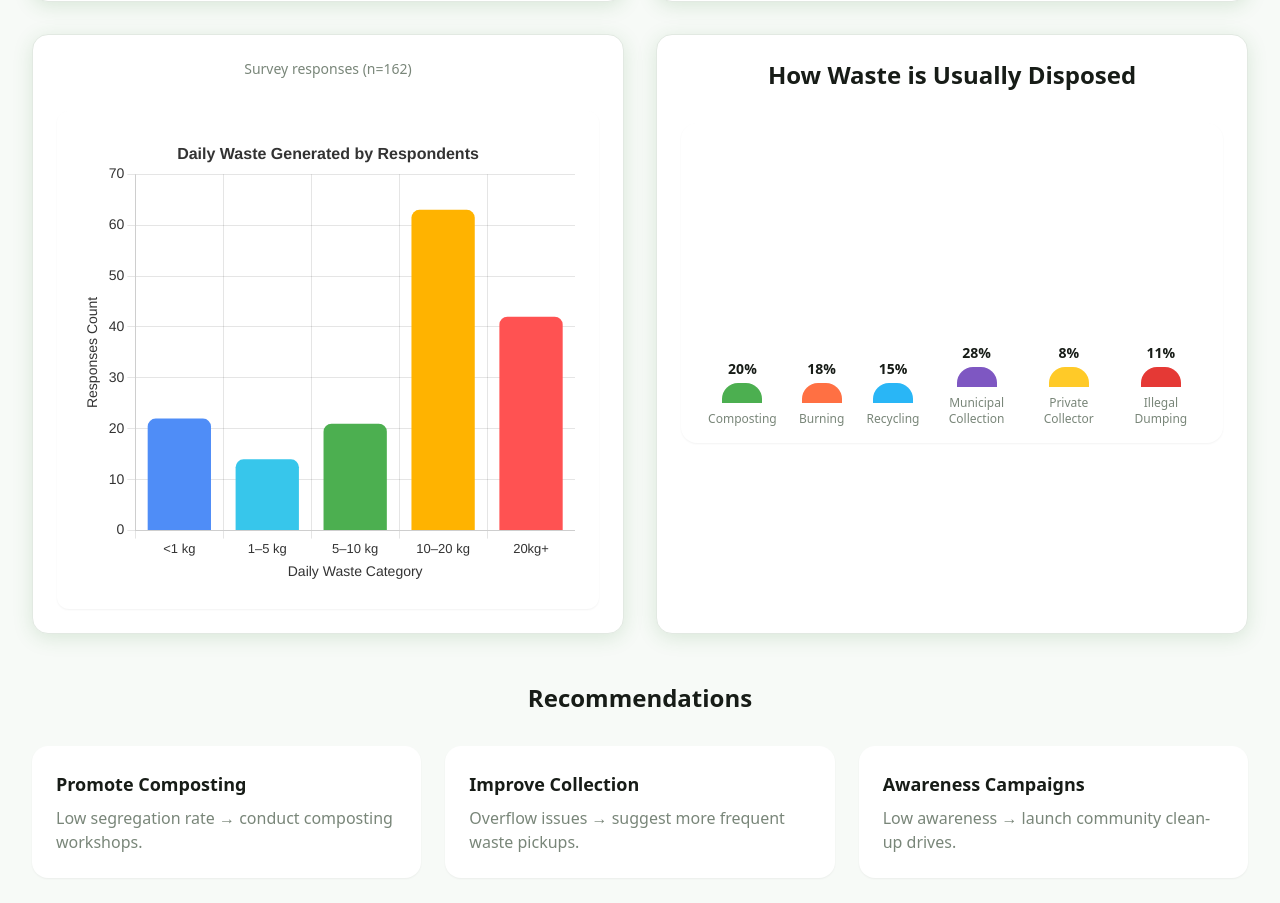
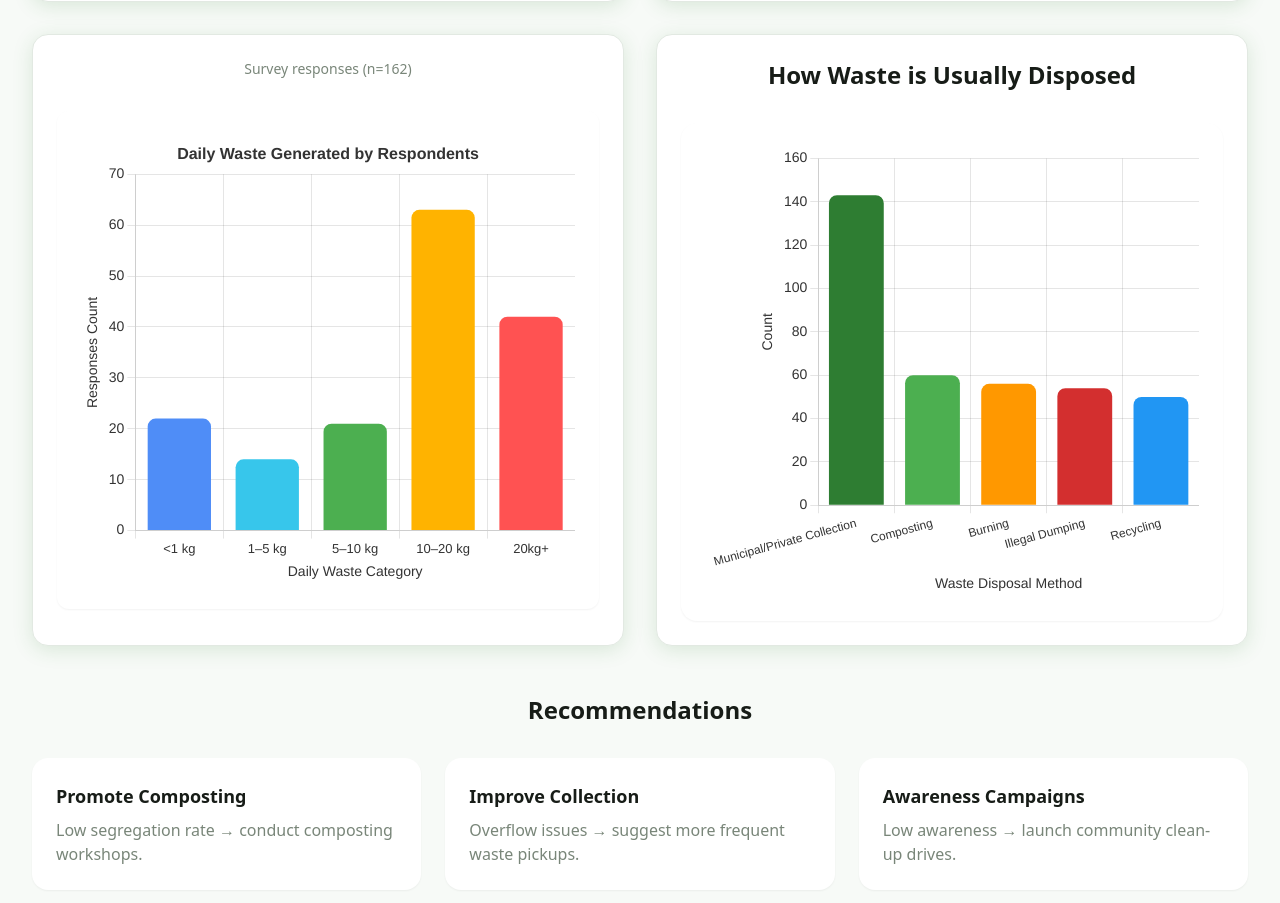
Before and after one commit to aaryx/green-track-learn, a React (Vite) app: page / in a window 1280 px wide. Shown: the part 2440-3343 px from the top of the page. Built offline with nearby package versions, Linux system fonts and the light colour scheme; the HTML template or start-up script is replaced by a standard one.

Commit message:
Replace WasteDisposalChart with new code

```diff
--- a/src/components/WasteDisposalChart.tsx
+++ b/src/components/WasteDisposalChart.tsx
@@ -1,16 +1,80 @@
-import { useState } from 'react';
+import { Bar } from 'react-chartjs-2';
+import { Chart as ChartJS, CategoryScale, LinearScale, BarElement, Title, Tooltip, Legend } from 'chart.js';
+
+ChartJS.register(CategoryScale, LinearScale, BarElement, Title, Tooltip, Legend);
 
 const WasteDisposalChart = () => {
-  const data = [
-    { method: "Composting", percent: 20, color: "#4CAF50" },
-    { method: "Burning", percent: 18, color: "#FF7043" },
-    { method: "Recycling", percent: 15, color: "#29B6F6" },
-    { method: "Municipal Collection", percent: 28, color: "#7E57C2" },
-    { method: "Private Collector", percent: 8, color: "#FFCA28" },
-    { method: "Illegal Dumping", percent: 11, color: "#E53935" }
-  ];
+  const data = {
+    labels: [
+      "Municipal/Private Collection",
+      "Composting",
+      "Burning",
+      "Illegal Dumping",
+      "Recycling"
+    ],
+    datasets: [{
+      label: "Number of Responses",
+      data: [143, 60, 56, 54, 50],
+      backgroundColor: [
+        "#2E7D32",
+        "#4CAF50",
+        "#FF9800",
+        "#D32F2F",
+        "#2196F3"
+      ],
+      borderRadius: 8
+    }]
+  };
 
-  const [hoveredIndex, setHoveredIndex] = useState<number | null>(null);
+  const options = {
+    responsive: true,
+    maintainAspectRatio: false,
+    scales: {
+      y: {
+        beginAtZero: true,
+        title: {
+          display: true,
+          text: "Count",
+          font: {
+            size: 14
+          },
+          color: '#333'
+        },
+        ticks: {
+          color: '#333',
+          font: {
+            size: 14
+          }
+        }
+      },
+      x: {
+        title: {
+          display: true,
+          text: "Waste Disposal Method",
+          font: {
+            size: 14
+          },
+          color: '#333'
+        },
+        ticks: {
+          color: '#333',
+          font: {
+            size: 12
+          }
+        }
+      }
+    },
+    plugins: {
+      legend: {
+        display: false
+      },
+      tooltip: {
+        callbacks: {
+          label: (context: any) => `Responses: ${context.raw}`
+        }
+      }
+    }
+  };
 
   return (
     <div className="w-full h-full flex flex-col items-center justify-center p-4 sm:p-6">
@@ -19,59 +83,12 @@ const WasteDisposalChart = () => {
       </h3>
 
       <div className="w-full max-w-[700px] mx-auto">
-        {/* Chart Container */}
-        <div className="relative h-[280px] sm:h-[320px] flex flex-wrap sm:flex-nowrap items-end justify-around gap-1 sm:gap-3 md:gap-4 px-2 sm:px-4 md:px-6 pb-4 bg-card rounded-2xl shadow-sm overflow-x-auto">
-          {/* Bars */}
-          {data.map((item, index) => {
-            const isHovered = hoveredIndex === index;
-
-            return (
-              <div
-                key={index}
-                className="flex flex-col items-center flex-shrink-0"
-                onMouseEnter={() => setHoveredIndex(index)}
-                onMouseLeave={() => setHoveredIndex(null)}
-              >
-                {/* Percentage Label Above */}
-                <div className="mb-1 text-[10px] sm:text-xs md:text-sm font-bold text-foreground">
-                  {item.percent}%
-                </div>
-
-                {/* Bar */}
-                <div
-                  className="w-[24px] sm:w-[35px] md:w-[40px] rounded-t-lg transition-all duration-300"
-                  style={{
-                    height: `${item.percent * 2.2}px`,
-                    minHeight: '20px',
-                    background: item.color,
-                    transform: isHovered ? 'scale(1.1)' : 'scale(1)',
-                    opacity: isHovered ? 0.9 : 1,
-                    animation: `bar-rise 0.8s ease-out ${index * 0.1}s both`,
-                  }}
-                />
-
-                {/* Label Below */}
-                <div className="text-[8px] sm:text-[10px] md:text-xs font-medium text-muted-foreground mt-1 sm:mt-2 text-center max-w-[50px] sm:max-w-[70px] break-words leading-tight">
-                  {item.method}
-                </div>
-              </div>
-            );
-          })}
+        <div className="bg-card rounded-2xl shadow-sm p-4 sm:p-6">
+          <div className="h-[300px] sm:h-[400px] md:h-[450px]">
+            <Bar data={data} options={options} />
+          </div>
         </div>
       </div>
-
-      <style>{`
-        @keyframes bar-rise {
-          from {
-            height: 0;
-            opacity: 0;
-          }
-          to {
-            height: var(--final-height);
-            opacity: 1;
-          }
-        }
-      `}</style>
     </div>
   );
 };
```
